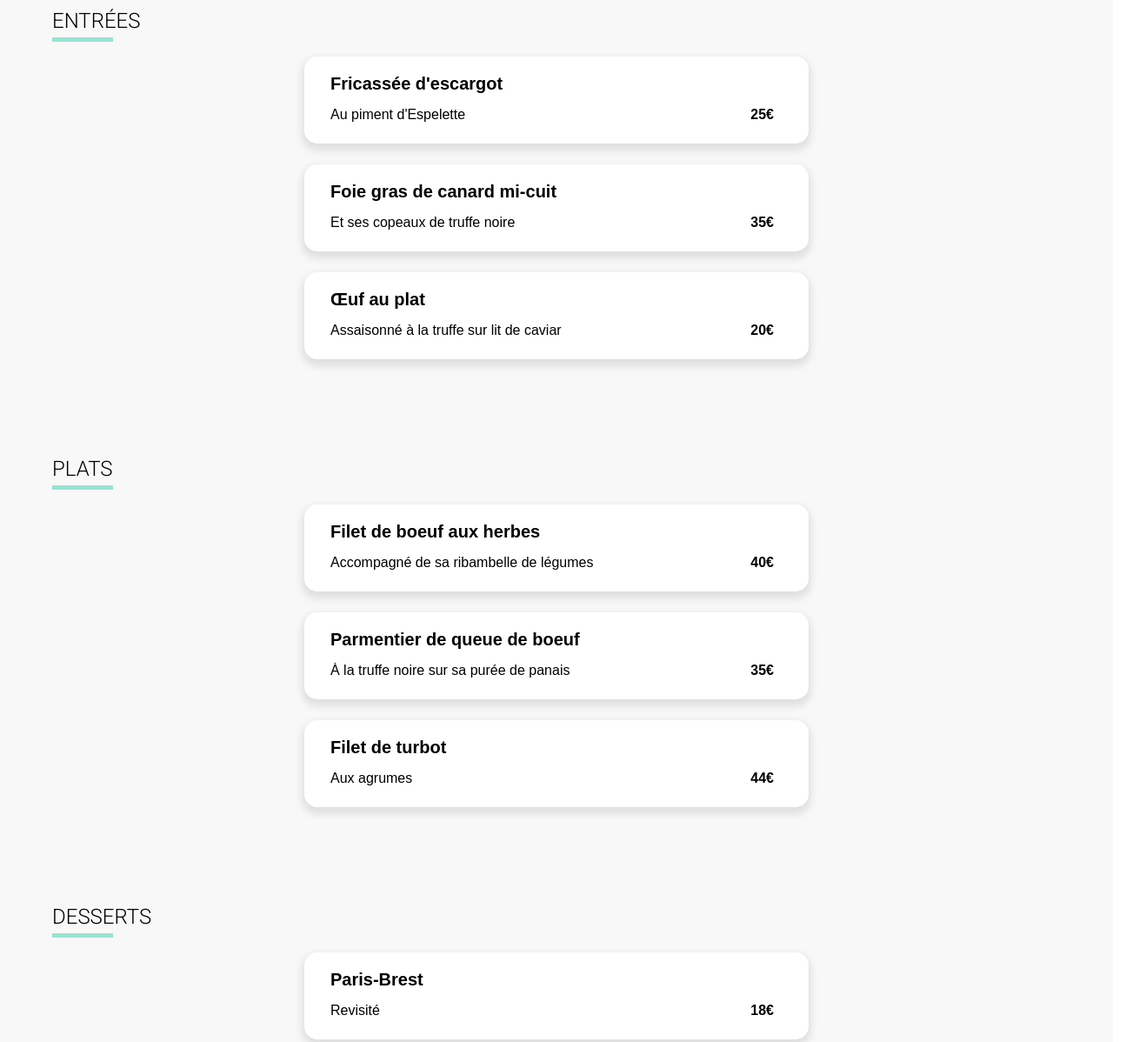
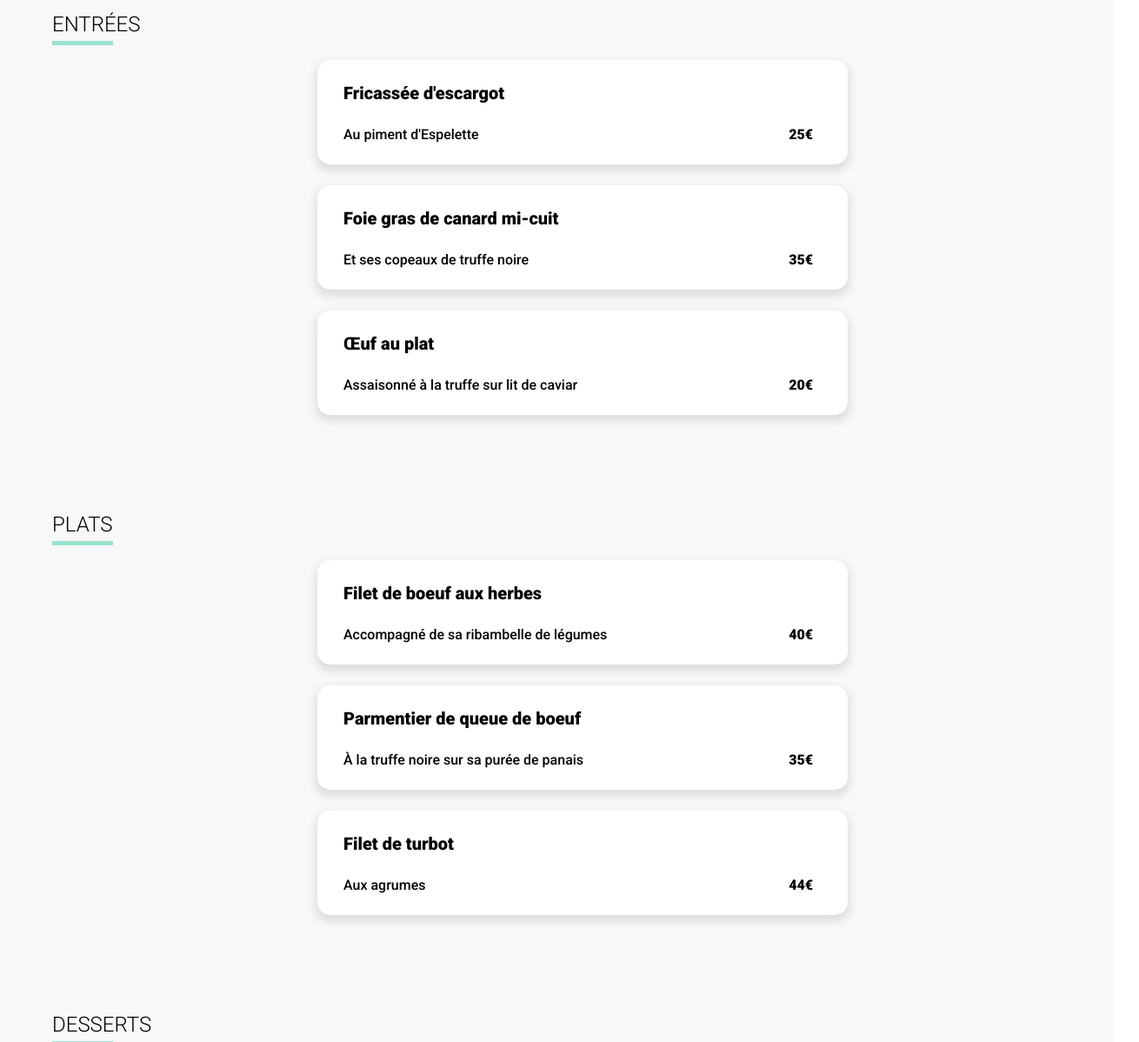
Before and after one commit to reivax8560/Projet_3_OC, a website: page La_palette_du_gout.html in a window 1280 px wide. Shown: the part 640-1838 px from the top of the page at 87% size, 1310 px wide, since content can reach past the window. Drawn offline with Linux system fonts and the light colour scheme; a web font is replaced by a local one.

Commit message:
correctif boutons menu (validateur html)

```diff
--- a/La_palette_du_gout.html
+++ b/La_palette_du_gout.html
@@ -1,3 +1,4 @@
+<!DOCTYPE html>
 <html lang="fr">
 
 <head>
@@ -30,149 +31,148 @@
         <section class="section-plat">
             <h2 class="section-plat__titre">ENTRÉES</h2>
             <div class="section-plat__tiret"></div>
-            <div class="section-plat__grille-btn">
-
-                <div class="btn-animation apparition-menu-btn-1">
-                    <button class="btn-menu">
+            <ul class="section-plat__grille-btn">
+                <li class="btn-animation apparition-menu-btn-1">
+                    <div class="btn-menu">
                         <h3 class="btn-menu__titre">Fricassée d'escargot</h3>
                         <div class="btn-menu__ligne-inf">
                             <p class="detail">Au piment d'Espelette </p>
                             <p class="prix">25€</p>
                         </div>
-                    </button>
+                    </div>
                     <div class="bloc-vert">
                         <div class="icone-check">
                             <i class="fa-solid fa-circle-check"></i>
                         </div>
                     </div>
-                </div>
-                <div class="btn-animation apparition-menu-btn-2">
-                    <button class="btn-menu">
+                </li>
+                <li class="btn-animation apparition-menu-btn-2">
+                    <div class="btn-menu">
                         <h3 class="btn-menu__titre">Foie gras de canard mi-cuit</h3>
                         <div class="btn-menu__ligne-inf">
                             <p class="detail">Et ses copeaux de truffe noire</p>
                             <p class="prix">35€</p>
                         </div>
-                    </button>
+                    </div>
                     <div class="bloc-vert">
                         <div class="icone-check">
                             <i class="fa-solid fa-circle-check"></i>
                         </div>
                     </div>
-                </div>
-                <div class="btn-animation apparition-menu-btn-3">
-                    <button class="btn-menu">
+                </li>
+                <li class="btn-animation apparition-menu-btn-3">
+                    <div class="btn-menu">
                         <h3 class="btn-menu__titre">Œuf au plat</h3>
                         <div class="btn-menu__ligne-inf">
                             <p class="detail">Assaisonné à la truffe sur lit de caviar</p>
                             <p class="prix">20€</p>
                         </div>
-                    </button>
+                    </div>
                     <div class="bloc-vert">
                         <div class="icone-check">
                             <i class="fa-solid fa-circle-check"></i>
                         </div>
                     </div>
-                </div>
-            </div>
+                </li>
+            </ul>
         </section>
 
         <section class="section-plat">
             <h2 class="section-plat__titre">PLATS</h2>
             <div class="section-plat__tiret"></div>
-            <div class="section-plat__grille-btn">
-                <div class="btn-animation">
-                    <button class="btn-menu">
+            <ul class="section-plat__grille-btn">
+                <li class="btn-animation">
+                    <div class="btn-menu">
                         <h3 class="btn-menu__titre">Filet de boeuf aux herbes</h3>
                         <div class="btn-menu__ligne-inf">
                             <p class="detail">Accompagné de sa ribambelle de légumes</p>
                             <p class="prix">40€</p>
                         </div>
-                    </button>
+                    </div>
                     <div class="bloc-vert">
                         <div class="icone-check">
                             <i class="fa-solid fa-circle-check"></i>
                         </div>
                     </div>
-                </div>
-                <div class="btn-animation">
-                    <button class="btn-menu">
+                </li>
+                <li class="btn-animation">
+                    <div class="btn-menu">
                         <h3 class="btn-menu__titre">Parmentier de queue de boeuf</h3>
                         <div class="btn-menu__ligne-inf">
                             <p class="detail">À la truffe noire sur sa purée de panais</p>
                             <p class="prix">35€</p>
                         </div>
-                    </button>
+                    </div>
                     <div class="bloc-vert">
                         <div class="icone-check">
                             <i class="fa-solid fa-circle-check"></i>
                         </div>
                     </div>
-                </div>
-                <div class="btn-animation">
-                    <button class="btn-menu">
+                </li>
+                <li class="btn-animation">
+                    <div class="btn-menu">
                         <h3 class="btn-menu__titre">Filet de turbot</h3>
                         <div class="btn-menu__ligne-inf">
                             <p class="detail">Aux agrumes</p>
                             <p class="prix">44€</p>
                         </div>
-                    </button>
+                    </div>
                     <div class="bloc-vert">
                         <div class="icone-check">
                             <i class="fa-solid fa-circle-check"></i>
                         </div>
                     </div>
-                </div>
-            </div>
+                </li>
+            </ul>
         </section>
 
         <section class="section-plat">
             <h2 class="section-plat__titre">DESSERTS</h2>
             <div class="section-plat__tiret"></div>
-            <div class="section-plat__grille-btn">
-                <div class="btn-animation">
-                    <button class="btn-menu">
+            <ul class="section-plat__grille-btn">
+                <li class="btn-animation">
+                    <div class="btn-menu">
                         <h3 class="btn-menu__titre">Paris-Brest</h3>
                         <div class="btn-menu__ligne-inf">
                             <p class="detail">Revisité</p>
                             <p class="prix">18€</p>
                         </div>
-                    </button>
+                    </div>
                     <div class="bloc-vert">
                         <div class="icone-check">
                             <i class="fa-solid fa-circle-check"></i>
                         </div>
                     </div>
-                </div>
-                <div class="btn-animation">
-                    <button class="btn-menu">
+                </li>
+                <li class="btn-animation">
+                    <div class="btn-menu">
                         <h3 class="btn-menu__titre">Macaron au chocolat d'exception </h3>
                         <div class="btn-menu__ligne-inf">
                             <p class="detail">Et glace à la vanille de Madagascar</p>
                             <p class="prix">22€</p>
                         </div>
-                    </button>
+                    </div>
                     <div class="bloc-vert">
                         <div class="icone-check">
                             <i class="fa-solid fa-circle-check"></i>
                         </div>
                     </div>
-                </div>
-                <div class="btn-animation">
-                    <button class="btn-menu">
+                </li>
+                <li class="btn-animation">
+                    <div class="btn-menu">
                         <h3 class="btn-menu__titre">Mousse au chocolat </h3>
                         <div class="btn-menu__ligne-inf">
                             <p class="detail">Au piment d'Espelette et à la truffe noire</p>
                             <p class="prix">23€</p>
                         </div>
-                    </button>
+                    </div>
                     <div class="bloc-vert">
                         <div class="icone-check">
                             <i class="fa-solid fa-circle-check"></i>
                         </div>
                     </div>
-                </div>
-            </div>
+                </li>
+            </ul>
         </section>
 
         <button class="bouton-principal bouton-page-menu">Commander</button>
--- a/sass/components/_bouton-menu.scss
+++ b/sass/components/_bouton-menu.scss
@@ -23,14 +23,14 @@
 }
 
 .btn-menu {
-    width: 100%;
-    height: 70px;
+    height: 50px;
     border-radius: 15px;
-    padding: 14px 10px;
+    padding: 10px 12px;
     background: white;
     border: none;
     display: flex;
     flex-direction: column;
+    justify-content: space-around;
     align-items: flex-start;
     position: relative;
 
@@ -55,7 +55,7 @@
     }
 
     @include tablet-display {
-        height: 100px;
+        height: 80px;
         padding: 20px 25px;
 
         &:active .btn-menu__titre {
@@ -64,6 +64,10 @@
 
         &:active .detail {
             animation: btn-menu-detail_tab 500ms forwards;
+        }
+
+        &:active .prix {
+            animation: btn-menu-prix_tab-desk 500ms forwards;
         }
 
         &:active+.bloc-vert {
@@ -83,7 +87,7 @@
         }
 
         &:hover .prix {
-            animation: btn-menu-prix 500ms forwards;
+            animation: btn-menu-prix_tab-desk 500ms forwards;
         }
 
         &:hover+.bloc-vert {
@@ -97,7 +101,6 @@
 
     &__titre {
         font-size: 17px;
-        margin-bottom: 5px;
         width: 85%;
         text-align: left;
         overflow: hidden;
@@ -105,8 +108,7 @@
         text-overflow: ellipsis;
 
         @include tablet-display {
-            font-size: 22px;
-            margin-bottom: 15px;
+            font-size: 23px;
         }
 
         @include desktop-display {
@@ -130,7 +132,7 @@
             text-overflow: ellipsis;
 
             @include tablet-display {
-                font-size: 18px;
+                font-size: 20px;
             }
 
             @include desktop-display {
@@ -156,7 +158,7 @@
 
 .bloc-vert {
     background: $couleur-3;
-    height: 70px;
+    height: 100%;
     width: 60px;
     border-radius: 0 15px 15px 0;
     display: flex;
@@ -165,9 +167,8 @@
     top: 0;
 
     @include tablet-display {
-        height: 100px;
-        width: 80px;
-        right: -80px;
+        width: 100px;
+        right: -100px;
     }
 
     .icone-check {
@@ -176,6 +177,10 @@
         font-size: 24px;
         font-weight: bold;
 
+        @include tablet-display {
+            font-size: 40px;
+        }
+
         @include desktop-display {
             font-size: 30px;
         }
--- a/sass/layout/_header.scss
+++ b/sass/layout/_header.scss
@@ -17,19 +17,19 @@
         color: black;
         position: absolute;
         left: 25px;
-        top: 36px;
+        top: 30px;
 
         @include tablet-display {
             position: absolute;
             left: 50px;
-            top: 55px;
+            top: 45px;
             font-size: 24px;
         }
 
         @include desktop-display {
             position: absolute;
             left: 50px;
-            top: 50px;
+            top: 35px;
             font-size: 24px;
         }
     }
--- a/sass/main.scss
+++ b/sass/main.scss
@@ -22,6 +22,10 @@ body {
     font-family: 'Roboto', sans-serif;
     font-size: 16px;
     position: relative;
+}
+
+li {
+    list-style: none;
 }
 
 h1 {
@@ -456,7 +460,8 @@ h3 {
 }
 
 .photo-resto {
-    height: 280px;
+    // height: 280px;
+    width: 100%;
 
     @include tablet-display {
         width: 100%;
@@ -544,6 +549,8 @@ h3 {
 
 .section-plat {
     margin: 25px 0 40px 0;
+    width: 100%;
+
 
     @include tablet-display {
         padding: 30px;
@@ -573,6 +580,7 @@ h3 {
     &__grille-btn {
         display: flex;
         flex-direction: column;
+        width: 100%;
 
         @include tablet-display {
             align-items: center;
--- a/sass/utils/_keyframes.scss
+++ b/sass/utils/_keyframes.scss
@@ -70,6 +70,16 @@
     }
 }
 
+@keyframes btn-menu-prix_tab-desk {
+    0% {
+        transform: translateX(0);
+    }
+
+    100% {
+        transform: translateX(-80px);
+    }
+}
+
 @keyframes btn-menu-bloc-vert {
     0% {
         transform: translateX(0);
@@ -86,7 +96,7 @@
     }
 
     100% {
-        transform: translateX(-80px);
+        transform: translateX(-100px);
     }
 }
 
```
Also changed, not shown: A_la_francaise.html (+43 -42 lines), La_note_enchantee.html (+47 -46 lines), Le_delice_des_sens.html (+43 -42 lines), index.html (+1 -0 lines), public/css/style.css, 1 other file.
